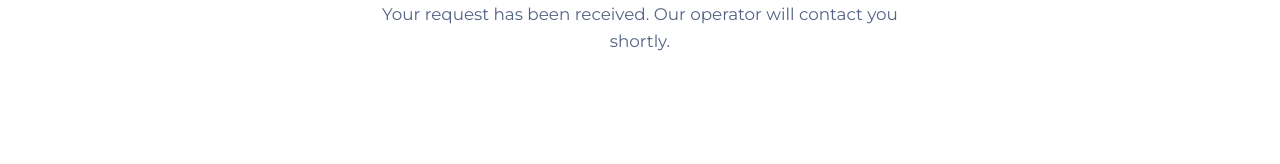
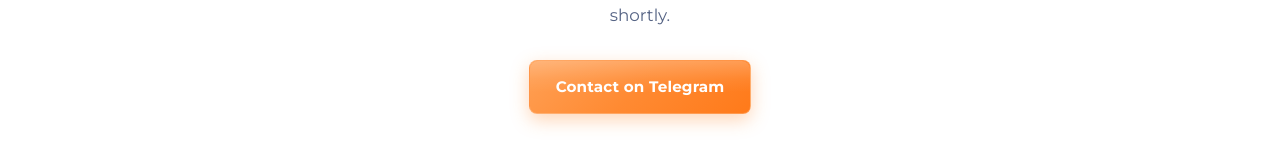
Before and after one commit to mexriddin1/seven-school, a Next.js app in the folder client-site/: page /en/thanks in a window 1280 px wide. Shown: the part 345-509 px from the top of the page. Built offline with nearby package versions, Linux system fonts and the light colour scheme; no server answers.

Commit message:
Add Telegram contact to thanks page

```diff
--- a/client-site/src/app/[locale]/thanks/page.tsx
+++ b/client-site/src/app/[locale]/thanks/page.tsx
@@ -29,6 +29,7 @@
   if (!isLocale(params.locale)) notFound();
   const locale = params.locale as Locale;
   const t = COPY[locale] || COPY.uz;
+  const telegramLabel = locale === 'en' ? 'Contact on Telegram' : locale === 'ru' ? 'Telegram' : "Telegram orqali bog'lanish";
 
   return (
     <>
@@ -43,6 +44,11 @@
         </div>
         <h1>{t.title}</h1>
         <p>{t.body}</p>
+        <div className="thanks-actions">
+          <a className="btn btn-primary" href="https://t.me/sevenschooladmin" target="_blank" rel="noopener noreferrer" data-popup-skip="true">
+            {telegramLabel}
+          </a>
+        </div>
       </main>
     </>
   );
--- a/client-site/src/app/globals.css
+++ b/client-site/src/app/globals.css
@@ -2205,6 +2205,10 @@
   line-height: 1.6;
   max-width: 560px;
 }
+.thanks-actions {
+  display: flex;
+  justify-content: center;
+}
 @media (max-width: 600px) {
   .thanks-page { padding: 64px 20px; min-height: 60vh; }
   .thanks-check { width: 80px; height: 80px; }
```
